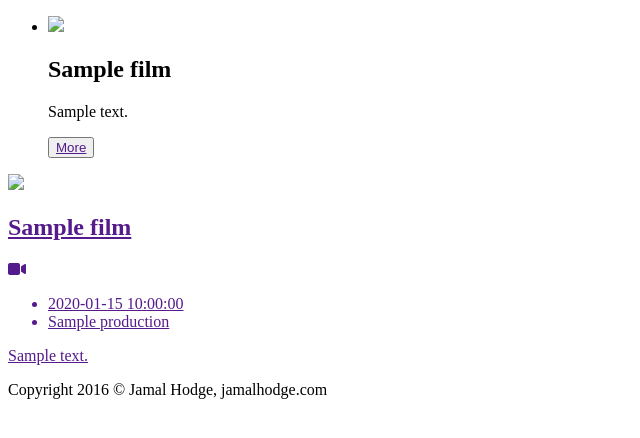
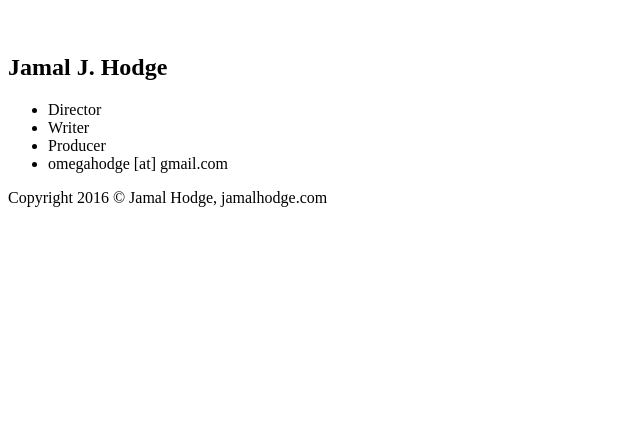
Before and after one commit to nhuntwalker/jhodge-dev, a Python web app: template jhodge_public/templates/home.jinja2 in a window 1280 px wide. Shown: the part 212-650 px from the top of the page, without its empty margins (0-640 px from the left). Run offline with Jinja, Linux system fonts and the light colour scheme; the template is opened without the code that fills it: most values are stand-ins (such as "Sample title", 1, 10 or a date in 2020); some libraries are stand-ins or nearby versions; some web fonts are replaced.

Commit message:
Turned the home page into a splash page, moved the slider to the film list, and added a link on the about page.

```diff
--- a/jhodge_public/templates/about.jinja2
+++ b/jhodge_public/templates/about.jinja2
@@ -9,6 +9,10 @@
         <div class="big-content black">
             <h1>Jamal J. Hodge</h1>
             <div class="horizontal-bar white"></div>
+            <p class="about-external">
+                Check more about me at <a href="https://iam.film/next/">iam.film/next</a>
+            </p>
+
             <article>
                 <div class="half-width">
                     <p>Emerging from New York's inner-city, in 1999 Jamal Hodge burst onto the independent film scene with his first film, "An African-American in Russia". This exploratory documentary earned numerous awards, introducing Hodge to the film circuit as a daring and insightful artist.</p>
--- a/jhodge_public/templates/home.jinja2
+++ b/jhodge_public/templates/home.jinja2
@@ -2,67 +2,20 @@
 
 {% block content %}
 <main>
-    <section id="top-banner">
-        <div id="slider-content">
-            <ul id="slides">
-                {% for film in all_films %}
-                    {% if loop.first %}
-                        <li class="show">
-                    {% else %}
-                        <li>
-                    {% endif %}
-                    <img src="{{ film.screenshot_url }}" />
-                    <div class="slider-description">
-                        <h2>{{ film.title }}</h2>
-                        <div class="horizontal-bar white"></div>
-                        <p>
-                            {{ film.slider_text | safe }}
-                        </p>
-                        <button class="red-btn">
-                            <a href="{{ request.route_url('film_single', id=film.id) }}">More</a>
-                        </button>
-                    </div>
-                </li>
-                {% endfor %}
-            </ul>
-            <div id="slider-control">
+    <section id="splash">
+        <img src="{{ request.static_path('jhodge_public:static/MEDIA/jhodge1.jpg') }}" />
+        <div id="splash-content">
+            <div id="splash-content-inner">
+                <h1>Jamal J. Hodge</h1>
+                <div class="horizontal-bar white"></div>
                 <ul>
+                    <li>Director</li>
+                    <li>Writer</li>
+                    <li>Producer</li>
+                    <li>omegahodge [at] gmail.com</li>
                 </ul>
             </div>
         </div>
     </section>
-    <section id="content">
-        {% for film in all_films %}
-        <div class="row home">
-            <div class="media-img">
-                <a href="{{ request.route_url('film_single', id=film.id) }}">
-                    <img src="{{ film.screenshot_url }}" />
-                </a>
-            </div>
-            <a href="{{ request.route_url('film_single', id=film.id) }}">
-                <div class="media-description">
-                    <h2>{{ film.title }}</h2>
-                    <i class="fa fa-video-camera media-type" aria-hidden="true"></i>
-                    <div class="horizontal-bar white"></div>
-                    <div class="media-meta full">
-                        <ul>
-                            <li>{{ film.release_date }}</li>
-                            <li>{{ film.production }}</li>
-                        </ul>
-                    </div>
-                    <div class="media-excerpt">
-                        <p>
-                            {{ film.home_text }}
-                        </p>
-                    </div>
-                </div>
-            </a>
-        </div>
-        {% endfor %}
-    </section>
 </main>
 {% endblock content %}
-
-{% block specific_scripts%}
-<script src="{{ request.static_path('jhodge_public:static/js/slider.js') }}"></script>
-{% endblock specific_scripts %}
```
Also changed, not shown: jhodge_public/static/css/style.css (+47 -0 lines), jhodge_public/templates/film.jinja2 (+33 -0 lines).
